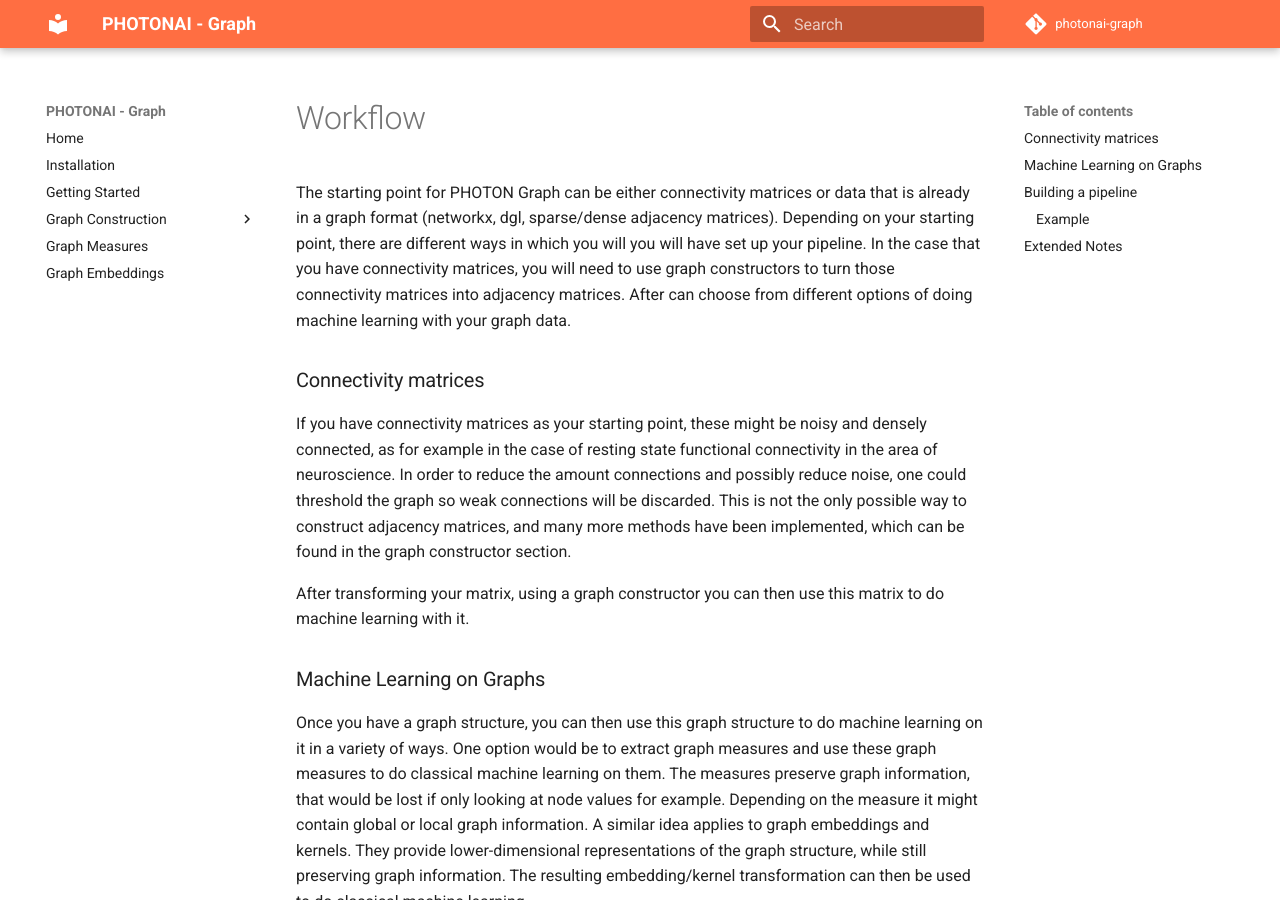
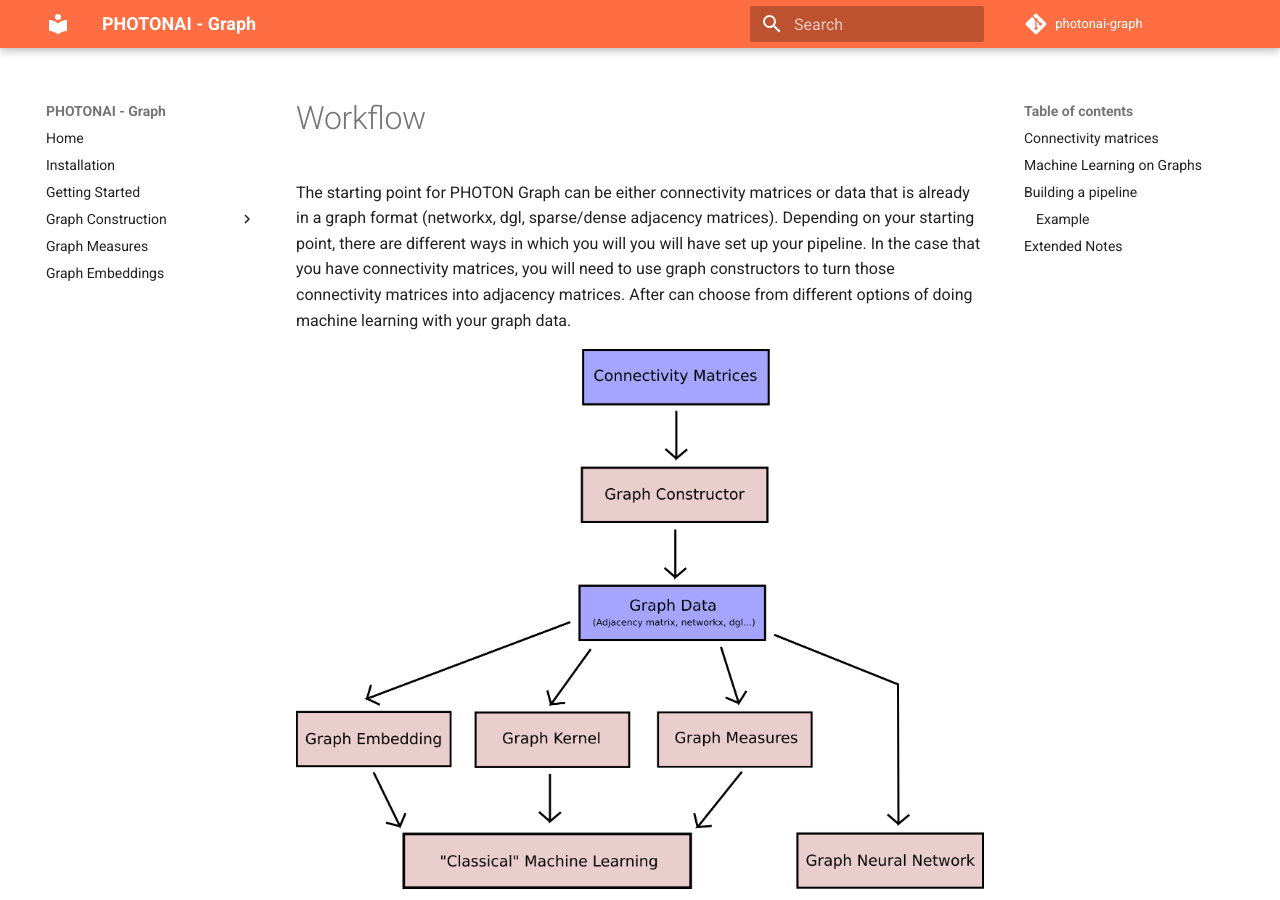
Before and after one commit to wwu-mmll/photonai_graph, an MkDocs documentation site: the page built from documentation/docs/workflow.md, in a window 1280 px wide and 900 px high. Built offline with MkDocs 1.6.1 and Material for MkDocs 9.7.7, drawn with Linux system fonts in a browser that asks for light colours; comment, search, counter and statistics services are not loaded.

Commit message:
Update workflow.md

```diff
--- a/documentation/docs/workflow.md
+++ b/documentation/docs/workflow.md
@@ -1,6 +1,8 @@
 # Workflow
 
 The starting point for PHOTON Graph can be either connectivity matrices or data that is already in a graph format (networkx, dgl, sparse/dense adjacency matrices). Depending on your starting point, there are different ways in which you will you will have set up your pipeline. In the case that you have connectivity matrices, you will need to use graph constructors to turn those connectivity matrices into adjacency matrices. After can choose from different options of doing machine learning with your graph data.
+
+![Pipeline Overview](img/Workflow.png)
 
 ### Connectivity matrices
 
```
